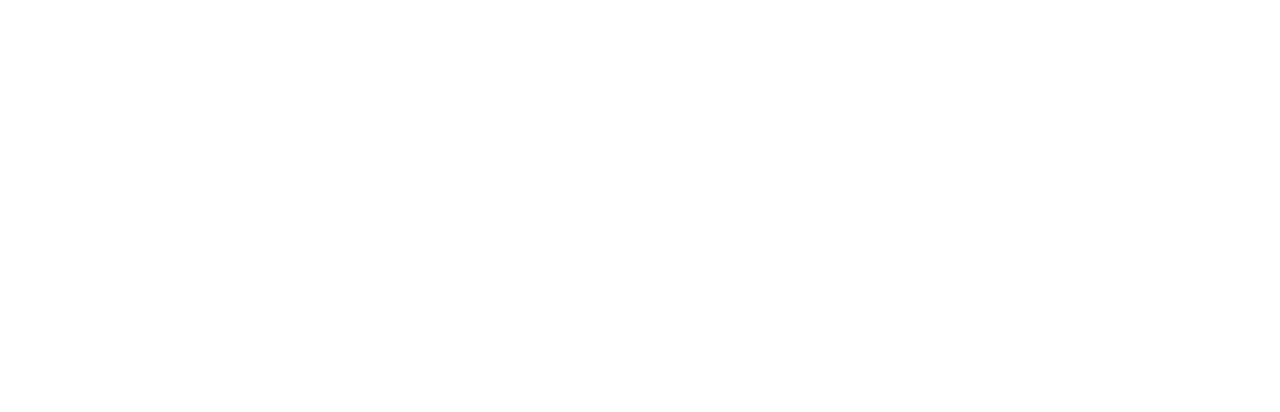
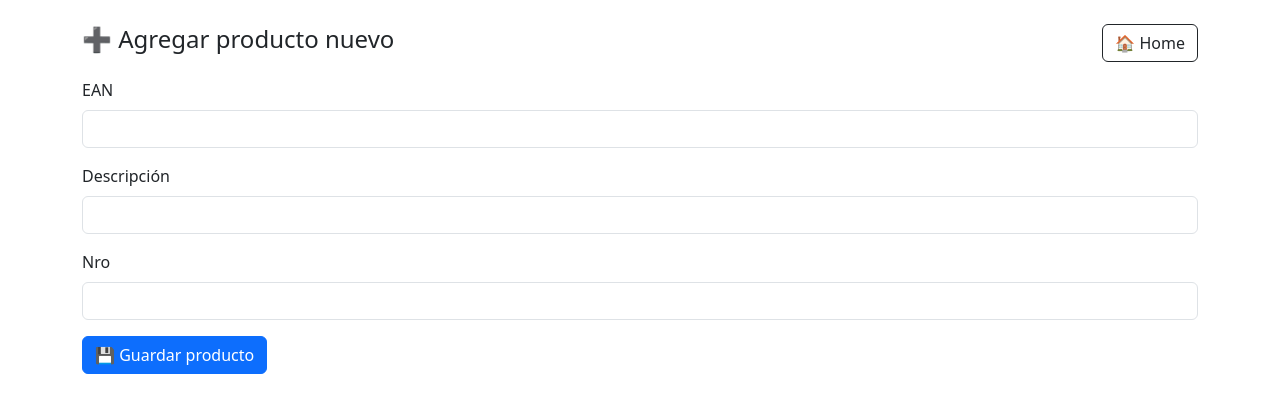
Before and after one commit to DiegoDelgado82/preciosfrutas, a React (Create React App) app: page /agregar in a window 1280 px wide. Before the commit this address had no page. Shown: the top 412 px of the page. Built offline with nearby package versions, Linux system fonts and the light colour scheme.

Commit message:
agregando componente producto nuevo y logo

```diff
--- a/src/App.js
+++ b/src/App.js
@@ -7,7 +7,7 @@
 import TomarPrecios from "./components/TomarPrecios";
 import VerPrecios from "./components/VerPrecios";
 import ImportarProductos from "./components/ImportarProductos";
-
+import AgregarProducto from "./components/AgregarProducto";
 
 function App() {
   return (
@@ -18,6 +18,7 @@
         <Route path="/tomar-precios" element={<TomarPrecios />} />
         <Route path="/ver-precios" element={<VerPrecios />} />
         <Route path="/importar" element={<ImportarProductos />} />
+        <Route path="/agregar" element={<AgregarProducto />} />
       </Routes>
     </Router>
   );
--- /dev/null
+++ b/src/components/AgregarProducto.jsx
@@ -0,0 +1,90 @@
+import React, { useState } from "react";
+import { db } from "../firebaseConfig";
+import { doc, setDoc } from "firebase/firestore";
+import Swal from "sweetalert2";
+import { useNavigate } from "react-router-dom";
+
+const AgregarProducto = () => {
+  const [ean, setEan] = useState("");
+  const [descripcion, setDescripcion] = useState("");
+  const [nro, setNro] = useState("");
+  const navigate = useNavigate();
+
+  const handleSubmit = async (e) => {
+    e.preventDefault();
+
+    if (!ean || !descripcion || !nro) {
+      Swal.fire("Error", "Todos los campos son obligatorios", "warning");
+      return;
+    }
+
+    try {
+      await setDoc(doc(db, "productos", ean), {
+        ean,
+        descripcion,
+        nro: parseInt(nro),
+      });
+
+      Swal.fire("Éxito", "Producto agregado correctamente", "success");
+      setEan("");
+      setDescripcion("");
+      setNro("");
+    } catch (error) {
+      console.error("Error al agregar el producto:", error);
+      Swal.fire("Error", "No se pudo guardar el producto", "error");
+    }
+  };
+
+  return (
+    <div className="container mt-4">
+      <div className="d-flex justify-content-between align-items-center mb-3">
+        <h4>➕ Agregar producto nuevo</h4>
+        <button className="btn btn-outline-dark" onClick={() => navigate("/")}>
+          🏠 Home
+        </button>
+      </div>
+
+      <form onSubmit={handleSubmit} className="mt-3">
+        <div className="mb-3">
+          <label className="form-label">EAN</label>
+          <input
+            type="text"
+            className="form-control"
+            value={ean}
+            onChange={(e) => setEan(e.target.value)}
+            required
+          />
+        </div>
+
+        <div className="mb-3">
+          <label className="form-label">Descripción</label>
+          <input
+            type="text"
+            className="form-control"
+            value={descripcion}
+            onChange={(e) => setDescripcion(e.target.value)}
+            required
+          />
+        </div>
+
+        <div className="mb-3">
+          <label className="form-label">Nro</label>
+          <input
+            type="number"
+            className="form-control"
+            value={nro}
+            onChange={(e) => setNro(e.target.value)}
+            required
+            min={0}
+          />
+        </div>
+
+        <button type="submit" className="btn btn-primary">
+          💾 Guardar producto
+        </button>
+      </form>
+    </div>
+  );
+};
+
+export default AgregarProducto;
--- a/src/components/Dashboard.jsx
+++ b/src/components/Dashboard.jsx
@@ -1,4 +1,3 @@
-// src/components/Dashboard.jsx
 import React from "react";
 import { useNavigate } from "react-router-dom";
 
@@ -7,15 +6,28 @@
 
   return (
     <div className="container text-center mt-5">
-      <h2 className="mb-4">Gestión de Precios Frescos</h2>
+      {/* Logo */}
+      <div className="mb-3">
+        <img
+          src="/logo.png" // Reemplazá con tu ruta real
+          alt="Logo"
+          style={{ maxWidth: "150px", height: "auto" }}
+        />
+      </div>
+
+      <h2 className="mb-4">Precios Frutas 3.0</h2>
+
       <div className="d-grid gap-3 col-6 mx-auto">
         <button className="btn btn-primary btn-lg" onClick={() => navigate("/tomar-precios")}>
           Tomar precios faltantes
         </button>
-        <button className="btn btn-secondary btn-lg" onClick={() => navigate("/ver-precios")}>
+        <button className="btn btn-primary btn-lg" onClick={() => navigate("/ver-precios")}>
           Ver precios faltantes
         </button>
-        <button className="btn btn-primary btn-lg" onClick={() => navigate("/importar")}>
+        <button className="btn btn-secondary btn-lg" onClick={() => navigate("/agregar")}>
+          Agregar producto nuevo
+        </button>
+        <button className="btn btn-secondary btn-lg" onClick={() => navigate("/importar")}>
           Cargar Archivo JSON
         </button>
       </div>
--- a/src/components/ImportarProductos.jsx
+++ b/src/components/ImportarProductos.jsx
@@ -2,11 +2,12 @@
 import { db } from "../firebaseConfig";
 import { collection, setDoc, doc } from "firebase/firestore";
 import Swal from "sweetalert2";
+import { useNavigate } from "react-router-dom";
 
 const ImportarProductos = () => {
   const [archivo, setArchivo] = useState(null);
   const [vistaPrevia, setVistaPrevia] = useState([]);
-
+  const navigate = useNavigate();
   const handleArchivo = (e) => {
     const file = e.target.files[0];
     if (!file) return;
@@ -70,7 +71,12 @@
 
   return (
     <div className="container mt-4">
-      <h4>📦 Importar productos desde archivo JSON</h4>
+      <div className="d-flex justify-content-between align-items-center mb-3">
+        <h4>📦 Importar productos desde archivo JSON</h4>
+        <button className="btn btn-outline-dark" onClick={() => navigate("/")}>
+          🏠 Home
+        </button>
+      </div>
 
       <div className="mb-3">
         <input type="file" accept=".json" className="form-control" onChange={handleArchivo} />
```
Also changed, not shown: public/logo.png (added).
